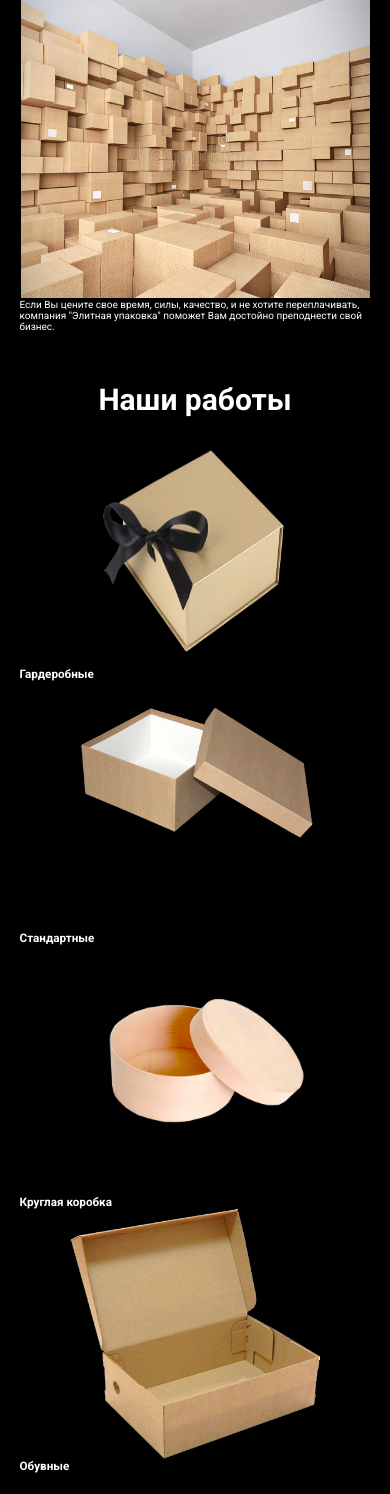
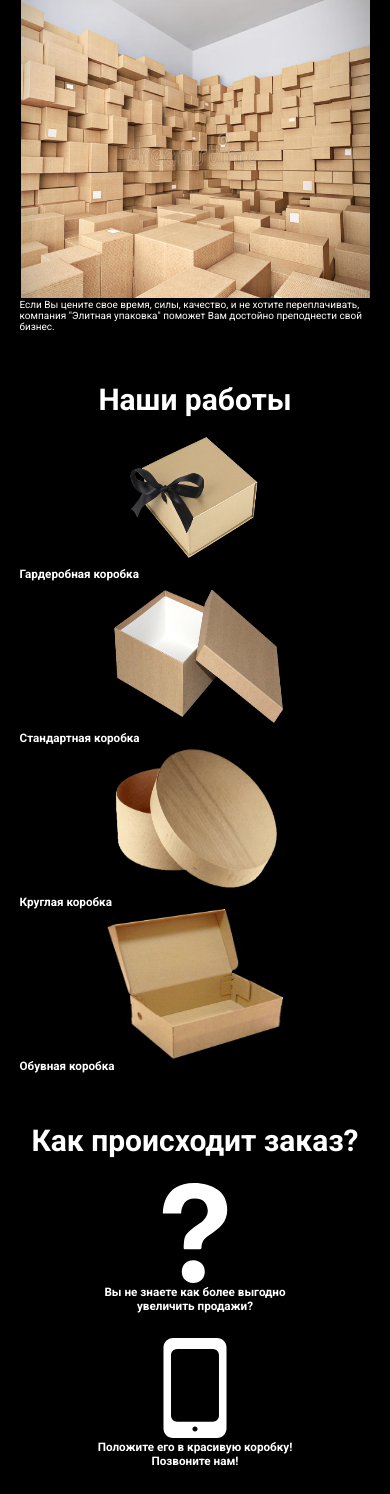
Before and after one commit to leruniaaaa/leruniaaaa.github.io, a PHP site: page / in a window 390 px wide; the page is wider, and only the part inside the window is pictured. Shown: the part 1457-2951 px from the top of that part. Run offline with PHP 8.4, Linux system fonts and the light colour scheme.

Commit message:
замена тестового сайта
замена тестового сайта

```diff
--- a/box/css/style.css
+++ b/box/css/style.css
@@ -6,6 +6,7 @@
 	color: #FFF;
 	background-color: #000;
 	position: relative;
+	overflow-x: hidden;
 }
 *,
 *:before,
@@ -200,7 +201,7 @@
 	flex-wrap: wrap;
 }
 .how__item{
-	width: 200px;
+	width: 33%;
 	text-align: center;
 	margin-top: 25px;
 }
@@ -211,6 +212,7 @@
 }
 .how__title{
 	width: 200px;
+	margin: 0 auto;
 }
 .contact__inner{
 	display: flex;
@@ -288,6 +290,7 @@
 	}
 }
 @media (max-width: 768px) {
+
 	.how__item{
 		width: 50%;
 	}
@@ -351,6 +354,11 @@
 		height: auto;
 		display: inline-block;
 	}
+	.work__img{
+		width: 50%;
+		margin: 0 auto;
+		height: 150px;
+	}
 	.work__content p{
 		display: none;
 	}
--- a/box/index.html
+++ b/box/index.html
@@ -107,7 +107,7 @@
 					</div>
 					<div class="work__content">
 						<h3 class="work__title">
-							Гардеробные
+							Гардеробная коробка
 						</h3>
 						<p>
 							Компания «Элитная Упаковка» занимается производством гардеробных коробок под заказ (для рубашек, детской одежды, крестильных наборов, нижнего белья, вечерних и свадебных платьев и многого другого). Наши гардеробные коробки изготавливаются исключительно из качественных и надежных материалов.Коробка сделана из прочного переплётного картона, который сможет полностью обезопасить предметы гардероба.
@@ -120,7 +120,7 @@
 					</div>
 					<div class="work__content">
 						<h3 class="work__title">
-							Стандартные
+							Стандартная коробка
 						</h3>
 						<p>
 							Компания «Элитная Упаковка» осуществляет производство упаковки под заказ из переплетного картона, используя самое современное оборудование. Вы можете заказать упаковку простой конструкции, но отличного качества. Все более популярным становиться, среди уважающих себя компаний, паковать свой продукт в качественную упаковку. Это один из первых признаков – как производитель относится к качеству и товара, который находится внутри коробки.
@@ -146,7 +146,7 @@
 					</div>
 					<div class="work__content">
 						<h3 class="work__title">
-							Обувные
+							Обувная коробка
 						</h3>
 						<p>
 							Если вы являетесь производителем обуви, в таком случае вам просто необходимы специализированные коробки. Во-первых, при транспортировке продукции они охраняют дорогостоящие изделия от внешних воздействий. Например – влаги. А во-вторых, коробка как это ни странно служит лицом обуви. Наличие качественной коробки указывает на солидность выпускающей компании и помогает покупателям запомнить полюбившуюся торговую марку.
```
Also changed, not shown: box/img/work/work2.png, box/img/work/work3.png.
